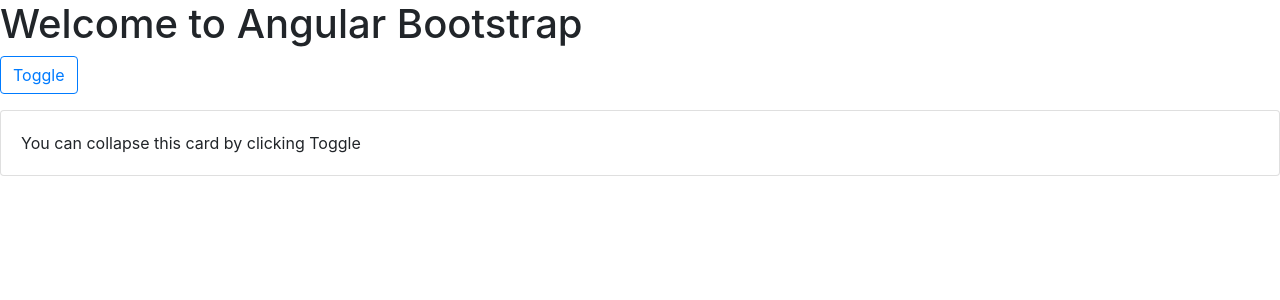
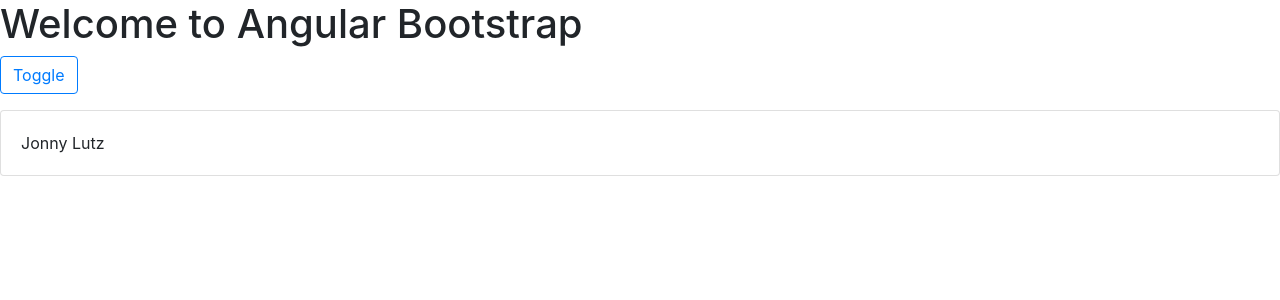
Before and after one commit to CoderGuy614/Angular-Bootstrap, an Angular app: page / in a window 1280 px wide. Shown: the top 300 px of the page. Built offline with nearby package versions, Linux system fonts and the light colour scheme.

Commit message:
Add Properties and Methods to collapse

```diff
--- a/src/app/collapse/collapse.component.html
+++ b/src/app/collapse/collapse.component.html
@@ -7,7 +7,7 @@
   <div #collapse="ngbCollapse" [(ngbCollapse)]="isCollapsed">
     <div class="card">
       <div class="card-body">
-        You can collapse this card by clicking Toggle
+        {{firstName + " " + lastName}}
       </div>
     </div>
   </div>
--- a/src/app/collapse/collapse.component.ts
+++ b/src/app/collapse/collapse.component.ts
@@ -5,5 +5,22 @@
   templateUrl: './collapse.component.html'
 })
 export class CollapseComponent {
+
+  //Properties
+
+  firstName = 'Jonny';
+  lastName = 'Lutz';
   public isCollapsed = false;
+
+  //Methods
+  constructor() {
+    console.log('HELLO FROM COLLAPSE COMPONENT')
+    this.sayHello()
+  }
+
+  sayHello() {
+    console.log(`Hello ${this.firstName}`)
+  }
+
+
 }
--- a/src/index.html
+++ b/src/index.html
@@ -6,7 +6,6 @@
   <base href="/">
   <meta name="viewport" content="width=device-width, initial-scale=1">
   <link rel="icon" type="image/x-icon" href="favicon.ico">
-  <link rel="stylesheet" href="../node_modules/bootstrap/dist/css/bootstrap.css">
 </head>
 <body>
   <app-root></app-root>
```
